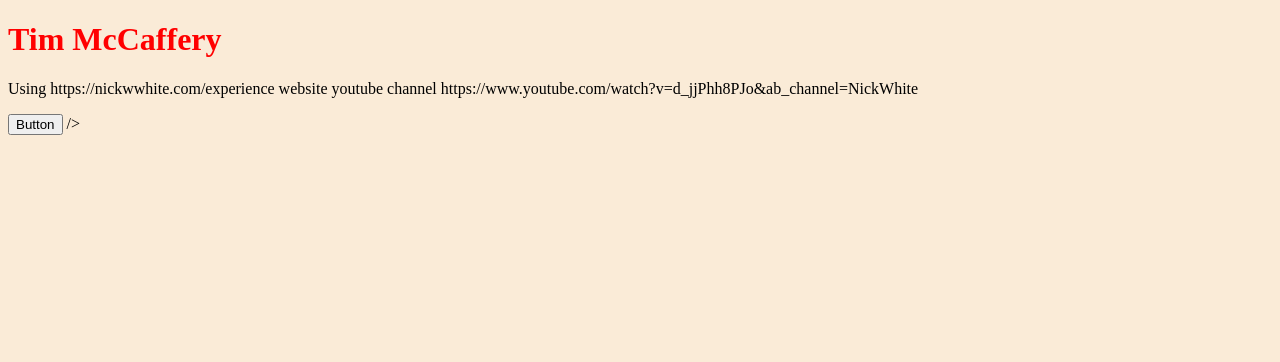
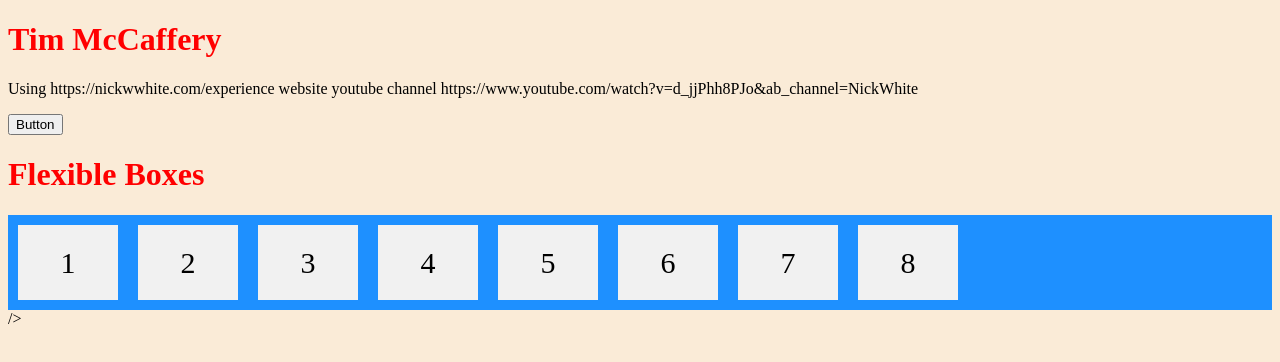
Before and after one commit to mccaff3456/TimRepo, a plain HTML site: page index.html in a window 1280 px wide. Drawn offline with Linux system fonts and the light colour scheme.

Commit message:
Commit Index

```diff
--- a/index.html
+++ b/index.html
@@ -3,6 +3,22 @@
 <head>
     <link rel="stylesheet" href="app.css"/>
 <title>Page Title</title>
+<style>
+    .flex-container {
+      display: flex;
+      flex-wrap: nowrap;
+      background-color: DodgerBlue;
+    }
+
+    .flex-container > div {
+      background-color: #f1f1f1;
+      width: 100px;
+      margin: 10px;
+      text-align: center;
+      line-height: 75px;
+      font-size: 30px;
+    }
+    </style>
 </head>
 <body>
 
@@ -11,6 +27,18 @@
     youtube channel https://www.youtube.com/watch?v=d_jjPhh8PJo&ab_channel=NickWhite
 </p>
 <button onclick="alertButton()">Button</button>
+
+<h1>Flexible Boxes</h1>
+<div class="flex-container">
+  <div>1</div>
+  <div>2</div>
+  <div>3</div>
+  <div>4</div>
+  <div>5</div>
+  <div>6</div>
+  <div>7</div>
+  <div>8</div>
+</div>
 </body>
 <script src="app.js"></script>/>
 </html>
```
